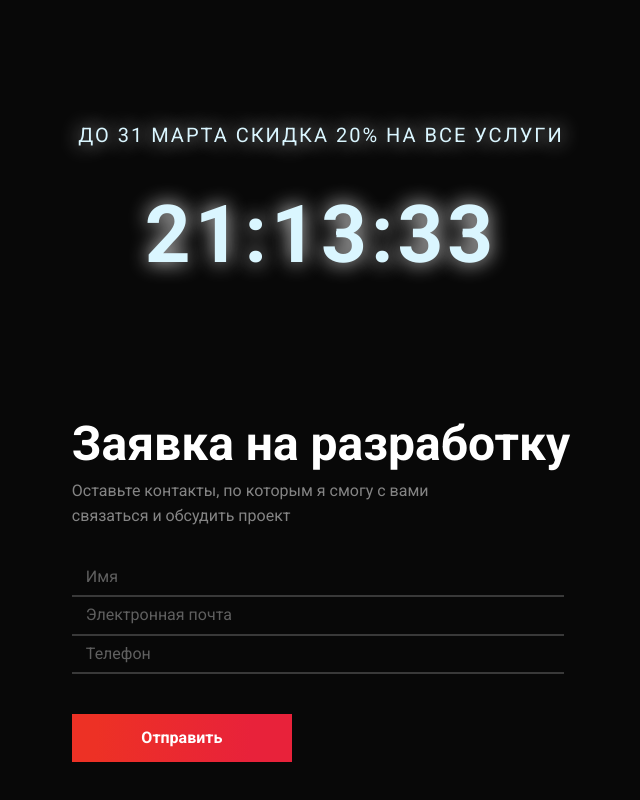
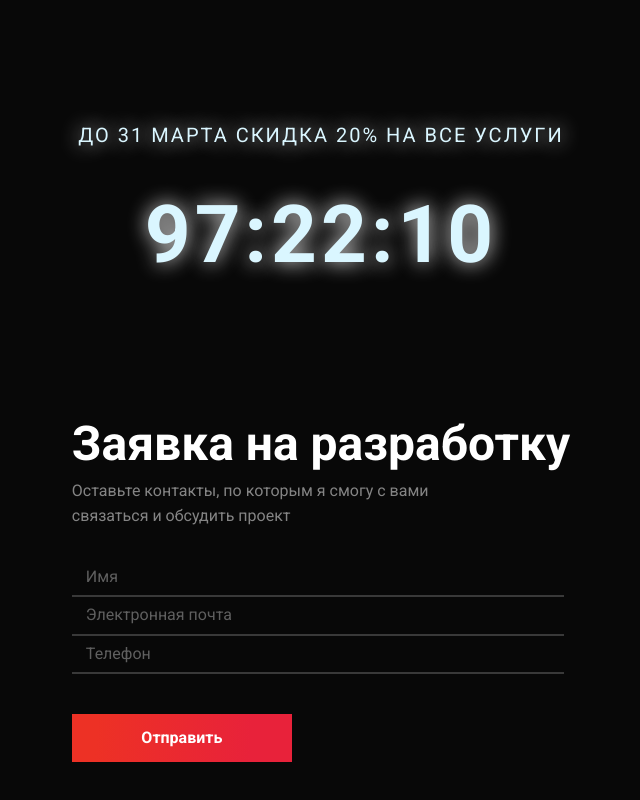
Before and after one commit to oracalTR/portfolio, a website built with webpack: page src/index.html in a window 1280 px wide. Shown: the part 2478-3278 px from the top of the page, without its empty margins (319-959 px from the left). Built offline with nearby package versions, Linux system fonts and the light colour scheme.

Commit message:
Реализация таймера скидки

```diff
--- a/src/index.html
+++ b/src/index.html
@@ -309,7 +309,7 @@
 	<!-- /.timer start-->
 	<div class="timer">
 		<p class="timer__text">до 31 марта скидка 20% на все услуги</p>
-		<p class="timer__time">21:13:33</p>
+		<p class="timer__time"></p>
 	</div>
 	<!-- /.timer -->
 
--- a/src/index.js
+++ b/src/index.js
@@ -2,6 +2,7 @@ import {Menu} from '@module/menu';
 import {Tabs} from '@module/tabs';
 import {Feature} from '@module/feature';
 import {Modal} from '@module/modal';
+import {Discount} from '@module/discount';
 
 // Menu and ScrollButton
 new Menu('.header-wrapper');
@@ -13,3 +14,5 @@ new Tabs('.design-wrapper');
 new Feature('.feature-wrapper');
 // Modal
 new Modal('.modal');
+// Discount
+new Discount('.timer__time');
--- /dev/null
+++ b/src/module/discount.js
@@ -0,0 +1,34 @@
+import {Domlistener} from '@module/domlistener';
+
+export class Discount extends Domlistener {
+    constructor(el) {
+        super(el);
+        this.timeCounter(this.el);
+    }
+
+    timeCounter(el) {
+        const dateEnd = new Date('2022-03-31T00:00:00+03:00');
+        const interval = setInterval( () => {
+            const dateNow = new Date();
+            const countTime = dateEnd - dateNow > 0 ? dateEnd - dateNow : 0;
+            if (countTime > 0) {
+                // const dayEnd = Math.floor(countTime / 1000 / 60 / 60 / 24);
+                const hourEnd = Math.floor(countTime / 1000/ 3600);
+                const minEnd = Math.floor(countTime / 1000 / 60) % 60;
+                const secEnd = Math.floor(countTime / 1000) % 60;
+                this.el.textContent = `
+                    ${hourEnd > 9
+                    ? hourEnd
+                    : '0' + hourEnd}:${minEnd > 9
+                        ? minEnd
+                        : '0' + minEnd}:${secEnd > 9
+                            ? secEnd
+                            : '0' + secEnd}
+                `;
+            } else {
+                clearInterval(interval);
+                this.el.textContent = `00:00:00`;
+            }
+        }, 1000);
+    }
+}
```
